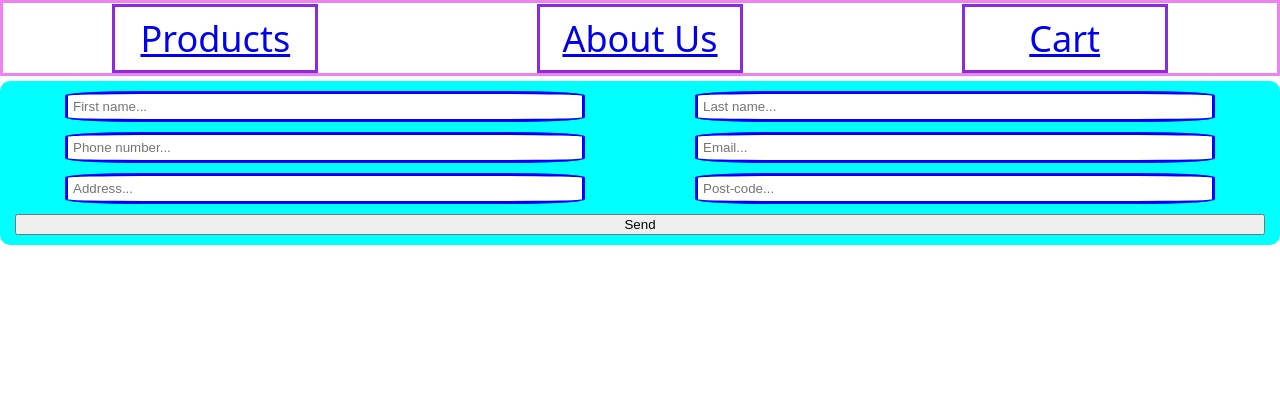
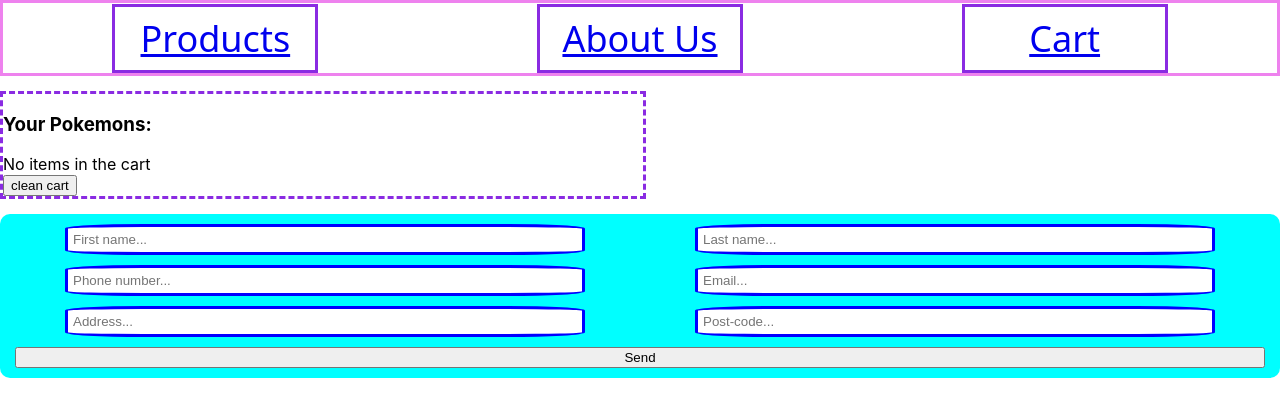
Before and after one commit to DavidAmanov/MerchMagazine, a React (Create React App) app in the folder magazine/: page /cart in a window 1280 px wide. Shown: the top 416 px of the page. Built offline with nearby package versions, Linux system fonts and the light colour scheme; a web font is replaced by a local one.

Commit message:
add Cart functional

```diff
--- a/magazine/src/components/cart.css
+++ b/magazine/src/components/cart.css
@@ -0,0 +1,8 @@
+.cart{
+    width: 50%;
+    height: 50%;
+    border: dashed;
+    border-color: blueviolet;
+    margin-top: 15px;
+    margin-bottom: 15px;
+}
--- a/magazine/src/components/cart.js
+++ b/magazine/src/components/cart.js
@@ -1,11 +1,32 @@
-import React, {useContext} from "react";
+import React, { useContext, useState, useEffect } from "react";
 import { productContext } from "./productCartContext";
+import './cart.css'
 
-export default function CartComponent (){
-    const products = useContext(productContext);
-    return(
-        <>
-        <div>{products.map(product=><div>{product.name}</div>)}</div>
-        </>
-    )
+export default function CartComponent() {
+    const [ flag, setFlag ] = useState( false );
+    const products = useContext( productContext );
+    function cleanCart (){
+        products.length = 0;
+        setFlag(true);
+        console.log(products)
+    }
+
+    useEffect( ()=> {
+        if ( flag ) {
+            setFlag(false);
+        }
+    }, [ flag ] )
+    return (
+        <div className="cart">
+            <h3>Your Pokemons:</h3>
+            <div className="products">
+            {products.length > 0 ? (products.map(( product, index ) => (
+                <div key={index}>
+                    {product.name} - {product.value}
+                </div>
+            ))): (<div>No items in the cart</div>)}
+            </div>
+            <button onClick={cleanCart}>clean cart</button>
+        </div>
+    );
 }
--- a/magazine/src/components/poductCard.js
+++ b/magazine/src/components/poductCard.js
@@ -2,7 +2,6 @@
 import {productContext} from './productCartContext';
 import './productCard.css'
 
-// const productList = [];
 export default function Product ({srcImg, pokemonName}){
     const products = useContext(productContext);
     const [countProduct, setCountProduct] = useState(0);
```
Also changed, not shown: magazine/src/components/productCartContext.js (+32 -1 lines).
